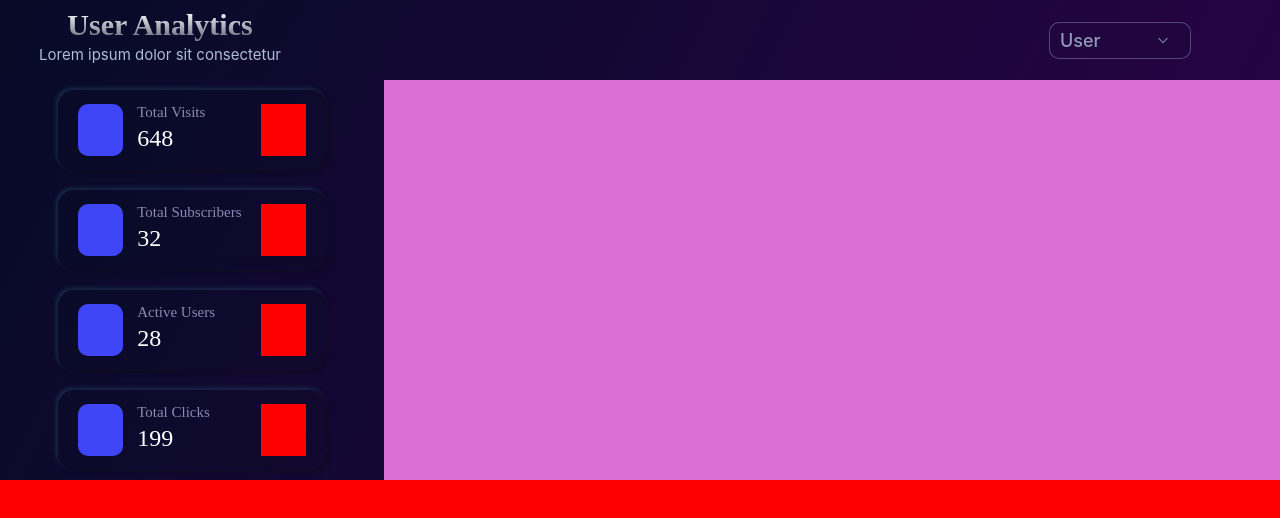
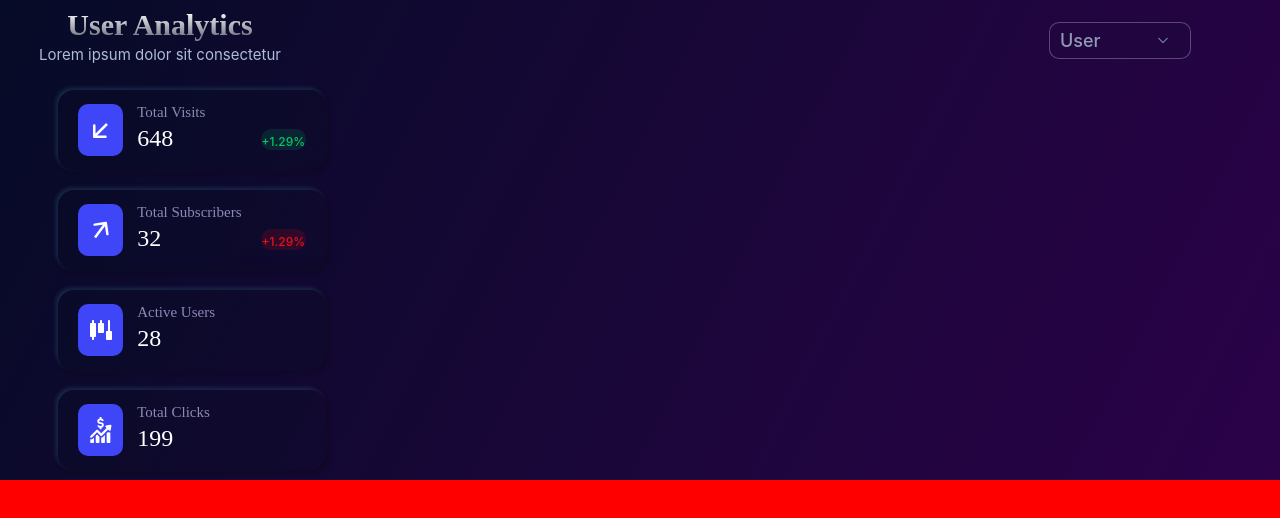
Before and after one commit to AjinkyaPradhan1/UserAnalyticsDashboard1, a React (Create React App) app: page / in a window 1280 px wide. Shown: the top 518 px of the page. Built offline with nearby package versions, Linux system fonts and the light colour scheme.

Commit message:
Left Side Complete

```diff
--- a/src/components/SecondSection.js
+++ b/src/components/SecondSection.js
@@ -11,7 +11,13 @@ const SecondSection = ()=>{
                 <div className="sContent_left_visits">
                     <div className="sContent_left_data">
                         <div className="sContent_left_data_1">
-                            <div className="sContent_left_data_1_square"></div>
+                            <div className="sContent_left_data_1_square">
+
+                                    <svg xmlns="http://www.w3.org/2000/svg" width="15" height="15" viewBox="0 0 15 15" fill="none">
+                                        <path d="M0.0220776 13.7279C0.022079 14.4183 0.581723 14.9779 1.27208 14.9779L12.5221 14.9779C13.2124 14.9779 13.7721 14.4183 13.7721 13.7279C13.7721 13.0376 13.2124 12.4779 12.5221 12.4779L2.52208 12.4779L2.52208 2.47792C2.52208 1.78757 1.96243 1.22792 1.27208 1.22792C0.581722 1.22792 0.0220778 1.78757 0.0220778 2.47792L0.0220776 13.7279ZM13.1161 0.116116L0.388195 12.844L2.15596 14.6118L14.8839 1.88388L13.1161 0.116116Z" fill="white"/>
+                                    </svg>
+
+                            </div>
                         </div>
 
                         <div className="sContent_left_data_2">
@@ -21,14 +27,20 @@ const SecondSection = ()=>{
                             </div>
                         </div>
 
-                        <div className="sContent_left_data_3"></div>
+                        <div className="sContent_left_data_3">
+                            <div className="sContent_left_data_3_data">+1.29%</div>
+                        </div>
                     </div>
                 </div>
 
                 <div className="sContent_left_subs">
                     <div className="sContent_left_data">
                         <div className="sContent_left_data_1">
-                            <div className="sContent_left_data_1_square"></div>
+                            <div className="sContent_left_data_1_square">
+                            <svg xmlns="http://www.w3.org/2000/svg" width="16" height="18" viewBox="0 0 16 18" fill="none">
+                                <path d="M14.0092 1.82183C13.9102 1.1386 13.2762 0.664953 12.5929 0.763905L1.4591 2.37645C0.775872 2.47541 0.302225 3.10949 0.401179 3.79272C0.500133 4.47594 1.13422 4.94959 1.81744 4.85064L11.7142 3.41726L13.1476 13.314C13.2465 13.9972 13.8806 14.4709 14.5638 14.3719C15.247 14.273 15.7207 13.6389 15.6217 12.9557L14.0092 1.82183ZM3.00145 17.1699L13.7736 2.74906L11.7707 1.25294L0.99855 15.6738L3.00145 17.1699Z" fill="white"/>
+                            </svg>
+                            </div>
                         </div>
 
                         <div className="sContent_left_data_2">
@@ -38,14 +50,22 @@ const SecondSection = ()=>{
                             </div>
                         </div>
 
-                        <div className="sContent_left_data_3"></div>
+                        <div className="sContent_left_data_3_2">
+                            <div className="sContent_left_data_3_2_data">+1.29%</div>
+                        </div>
                     </div>
                 </div>
 
                 <div className="sContent_left_acUsers">
                     <div className="sContent_left_data">
                         <div className="sContent_left_data_1">
-                            <div className="sContent_left_data_1_square"></div>
+                            <div className="sContent_left_data_1_square">
+                                <svg xmlns="http://www.w3.org/2000/svg" width="22" height="20" viewBox="0 0 22 20" fill="none">
+                                    <path d="M3 20C3.6 20 4 19.6 4 19V17H5C5.6 17 6 16.6 6 16V4C6 3.4 5.6 3 5 3H4V1C4 0.4 3.6 0 3 0C2.4 0 2 0.4 2 1V3H1C0.4 3 0 3.4 0 4V16C0 16.6 0.4 17 1 17H2V19C2 19.6 2.4 20 3 20Z" fill="white"/>
+                                    <path d="M11 0C10.4 0 10 0.4 10 1V3H9C8.4 3 8 3.4 8 4V12C8 12.6 8.4 13 9 13H13C13.6 13 14 12.6 14 12V4C14 3.4 13.6 3 13 3H12V1C12 0.4 11.6 0 11 0Z" fill="white"/>
+                                    <path d="M19 0C18.4 0 18 0.4 18 1V11H17C16.4 11 16 11.4 16 12V19C16 19.6 16.4 20 17 20H21C21.6 20 22 19.6 22 19V12C22 11.4 21.6 11 21 11H20V1C20 0.4 19.6 0 19 0Z" fill="white"/>
+                                </svg>
+                            </div>
                         </div>
 
                         <div className="sContent_left_data_2">
@@ -55,14 +75,23 @@ const SecondSection = ()=>{
                             </div>
                         </div>
 
-                        <div className="sContent_left_data_3"></div>
+
                     </div>
                 </div>
 
                 <div className="sContent_left_clicks">
                     <div className="sContent_left_data">
                         <div className="sContent_left_data_1">
-                            <div className="sContent_left_data_1_square"></div>
+                            <div className="sContent_left_data_1_square">
+                                <svg xmlns="http://www.w3.org/2000/svg" width="22" height="26" viewBox="0 0 22 26" fill="none">
+                                <path d="M10.2404 7.05354H10.9786C11.2519 7.05354 11.498 7.1629 11.6894 7.38161C11.8808 7.57299 11.9628 7.84638 11.9354 8.11977C11.8808 8.61188 11.4433 8.96729 10.9239 8.96729H9.93966C9.63893 8.96729 9.39288 8.74858 9.3382 8.47518C9.31086 8.31115 9.14682 8.17445 8.95545 8.17445H7.8072C7.69784 8.17445 7.58848 8.22913 7.50646 8.31115C7.42445 8.39316 7.39711 8.50252 7.42445 8.58454C7.5338 9.76013 8.46334 10.6623 9.61159 10.8264V11.8106C9.61159 12.0293 9.77563 12.1933 9.99434 12.1933H11.1153C11.334 12.1933 11.498 12.0293 11.498 11.8106V10.799C12.7556 10.5256 13.7125 9.51408 13.8218 8.31115C13.9039 7.49097 13.6305 6.72547 13.0837 6.124C12.5369 5.52254 11.7714 5.19447 10.9786 5.19447H10.131C9.85764 5.19447 9.61159 5.08511 9.42021 4.86639C9.22884 4.67502 9.14682 4.40163 9.17416 4.12823C9.22884 3.63613 9.66627 3.28072 10.1857 3.28072H11.1699C11.4707 3.28072 11.7167 3.49943 11.7714 3.77282C11.7987 3.93686 11.9628 4.07355 12.1541 4.07355H13.3024C13.4118 4.07355 13.5211 4.01888 13.6031 3.93686C13.6851 3.85484 13.7125 3.74548 13.6851 3.66347C13.5758 2.48788 12.6463 1.58568 11.498 1.42164V0.38275C11.498 0.164036 11.334 0 11.1153 0H9.99434C9.77563 0 9.61159 0.164036 9.61159 0.38275V1.3943C8.16261 1.6677 7.15105 2.97998 7.28775 4.48364C7.39711 5.90529 8.70939 7.05354 10.2404 7.05354Z" fill="white"/>
+                                <path d="M1.21859 22.3943C0.890523 22.3943 0.58979 22.3396 0.261719 22.2302V25.3469C0.261719 25.7023 0.562451 26.003 0.917862 26.003H3.32372C3.67913 26.003 3.97986 25.7023 3.97986 25.3469V20.7266L3.13234 21.5741C2.6129 22.1209 1.90208 22.3943 1.21859 22.3943Z" fill="white"/>
+                                <path d="M7.12477 17.5781L5.73047 18.9724V25.3151C5.73047 25.6706 6.0312 25.9713 6.38661 25.9713H8.79247C9.17522 25.9713 9.44861 25.6706 9.44861 25.3151V19.902C9.39393 19.8746 9.3666 19.8473 9.33926 19.7926L7.12477 17.5781Z" fill="white"/>
+                                <path d="M11.1973 20.6129V25.3152C11.1973 25.6706 11.4707 25.9714 11.8534 25.9714H14.2593C14.642 25.9714 14.9154 25.6706 14.9154 25.3152V18.0703L13.193 19.7927C12.6189 20.3668 11.9081 20.6129 11.1973 20.6129Z" fill="white"/>
+                                <path d="M18.115 14.875L16.6387 16.3513V25.3186C16.6387 25.674 16.9394 25.9748 17.2948 25.9748H19.7007C20.0561 25.9748 20.3568 25.674 20.3568 25.3186V15.3944C20.1654 15.4491 19.9741 15.4491 19.7554 15.4491C19.1539 15.4491 18.5798 15.2578 18.115 14.875Z" fill="white"/>
+                                <path d="M21.1216 8.03733C20.9029 7.81861 20.5748 7.70926 20.2741 7.76393L16.1732 8.42008C15.7904 8.47476 15.4897 8.74815 15.3803 9.10356C15.271 9.45897 15.353 9.84172 15.6264 10.1151L16.5833 11.072L11.2521 16.3485L7.88936 12.9857C7.45193 12.5483 6.76845 12.5483 6.35836 12.9857L0.425728 18.891C-0.0117009 19.3285 -0.0117009 20.0119 0.425728 20.422C0.644442 20.6407 0.917835 20.7501 1.19123 20.7501C1.46462 20.7501 1.73801 20.6407 1.95673 20.422L7.09652 15.2822L10.4866 18.645C10.924 19.0824 11.6075 19.0824 12.0176 18.645L18.0869 12.5757L19.0438 13.5325C19.2352 13.7239 19.4812 13.8333 19.7546 13.8333C19.864 13.8333 19.9733 13.8059 20.0553 13.7786C20.4108 13.6692 20.6841 13.3685 20.7388 12.9857L21.395 8.88485C21.4496 8.58411 21.3403 8.25604 21.1216 8.03733Z" fill="white"/>
+                                </svg>
+                            </div>
                         </div>
 
                         <div className="sContent_left_data_2">
@@ -72,13 +101,16 @@ const SecondSection = ()=>{
                             </div>
                         </div>
 
-                        <div className="sContent_left_data_3"></div>
+
                     </div>
                 </div>
 
             </div>
 
-            <div className="sContent_right"></div>
+            <div className="sContent_right">
+
+
+            </div>
         </div>
     )
 }
--- a/src/components/css/secondSection.css
+++ b/src/components/css/secondSection.css
@@ -24,7 +24,7 @@
     display: flex;
     width: 70%;
     height: 100%;
-    background-color: orchid;
+    background-color: transparent;
 }
 
 .sContent_left_visits,.sContent_left_subs,.sContent_left_acUsers,.sContent_left_clicks{
@@ -71,10 +71,57 @@
     display: flex;
     justify-content: center;
     align-items: center;
+    margin-top: 25px;
+    height: 40%;
+    width: 20%;
+    border-radius: 10px;
+    background: rgba(2, 177, 90, 0.15);
+}
+.sContent_left_data_3_2{
+    display: flex;
+    justify-content: center;
+    align-items: center;
+    width: 20%;
+    margin-top: 25px;
+    height: 40%;
+    border-radius: 10px;
+    background: rgba(232, 0, 27, 0.15);
+}
+.sContent_left_data_3_data{
+    display: flex;
+    justify-content: center;
+    align-items: flex-start;
+    margin-top: 10px;
     width: 20%;
     height: 100%;
-    background-color: red;
-}
+    background-color: transparent;
+
+    color: #00CA65;
+
+    font-family: Inter;
+    font-size: 12px;
+    font-style: normal;
+    font-weight: 500;
+    line-height: normal;
+    }
+
+    .sContent_left_data_3_2_data{
+        display: flex;
+        justify-content: center;
+        align-items: flex-start;
+        margin-top: 10px;
+        width: 20%;
+        height: 100%;
+        background-color: transparent;
+
+        color: #E41414;
+
+        font-family: Inter;
+        font-size: 12px;
+        font-style: normal;
+        font-weight: 500;
+        line-height: normal;
+        }
 
 .sContent_left_data_1_square{
     display: flex;
```
